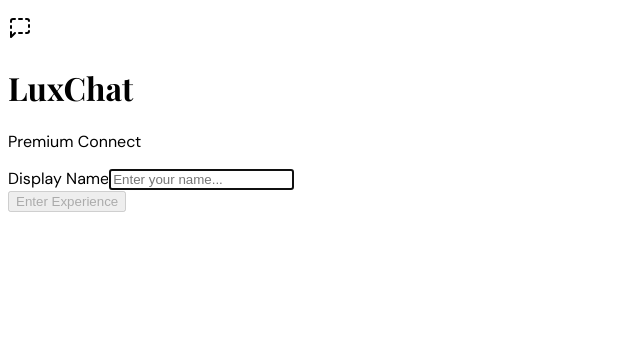
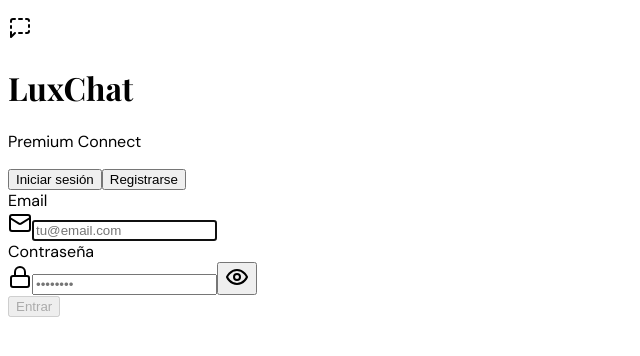
Before and after one commit to AlgorCreationStudio/Luxchat, a React (Vite) app in the folder client/: page / in a window 1280 px wide. Shown: the top 356 px of the page, without its empty margins (0-640 px from the left). Built offline with nearby package versions, Linux system fonts and the light colour scheme; a web font is replaced by a local one.

Commit message:
feat: autenticación con email y contraseña

```diff
--- a/client/src/pages/auth.tsx
+++ b/client/src/pages/auth.tsx
@@ -1,72 +1,152 @@
 import React, { useState } from 'react';
 import { useLocation } from 'wouter';
-import { motion } from 'framer-motion';
+import { motion, AnimatePresence } from 'framer-motion';
 import { useAuthStore } from '@/store/use-auth-store';
-import { useCreateUser } from '@/hooks/use-api';
 import { Button, Input } from '@/components/ui-library';
-import { MessageSquareDashed } from 'lucide-react';
+import { MessageSquareDashed, Eye, EyeOff, Mail, Lock, User } from 'lucide-react';
+
+type Mode = 'login' | 'register';
 
 export default function AuthPage() {
+  const [mode, setMode] = useState<Mode>('login');
   const [displayName, setDisplayName] = useState('');
+  const [email, setEmail] = useState('');
+  const [password, setPassword] = useState('');
+  const [showPassword, setShowPassword] = useState(false);
+  const [error, setError] = useState('');
+  const [loading, setLoading] = useState(false);
   const [, setLocation] = useLocation();
   const login = useAuthStore(s => s.login);
-  const createUser = useCreateUser();
 
-  const handleSubmit = (e: React.FormEvent) => {
+  const handleSubmit = async (e: React.FormEvent) => {
     e.preventDefault();
-    if (!displayName.trim()) return;
+    setError('');
+    setLoading(true);
 
-    createUser.mutate({ displayName: displayName.trim() }, {
-      onSuccess: (user) => {
-        login(user);
-        setLocation('/app');
-      },
-      onError: (err) => {
-        alert(err.message); // In real app, use Toast
+    try {
+      const endpoint = mode === 'register' ? '/api/auth/register' : '/api/auth/login';
+      const body = mode === 'register'
+        ? { displayName: displayName.trim(), email: email.trim(), password }
+        : { email: email.trim(), password };
+
+      const res = await fetch(endpoint, {
+        method: 'POST',
+        headers: { 'Content-Type': 'application/json' },
+        body: JSON.stringify(body),
+      });
+
+      const data = await res.json();
+
+      if (!res.ok) {
+        setError(data.message || 'Ocurrió un error');
+        return;
       }
-    });
+
+      login(data.user, data.token);
+      setLocation('/app');
+    } catch (err) {
+      setError('Error de conexión. Intenta de nuevo.');
+    } finally {
+      setLoading(false);
+    }
+  };
+
+  const switchMode = (newMode: Mode) => {
+    setMode(newMode);
+    setError('');
+    setDisplayName('');
+    setEmail('');
+    setPassword('');
   };
 
   return (
     <div className="min-h-screen bg-background relative flex items-center justify-center overflow-hidden">
-      {/* Abstract Luxury Orbs */}
-      <div className="absolute top-1/4 left-1/4 w-[600px] h-[600px] bg-primary/10 rounded-full blur-[150px] mix-blend-screen animate-pulse"></div>
-      <div className="absolute bottom-1/4 right-1/4 w-[500px] h-[500px] bg-secondary/10 rounded-full blur-[150px] mix-blend-screen animate-pulse" style={{ animationDelay: '2s' }}></div>
+      <div className="absolute top-1/4 left-1/4 w-[600px] h-[600px] bg-primary/10 rounded-full blur-[150px] mix-blend-screen animate-pulse" />
+      <div className="absolute bottom-1/4 right-1/4 w-[500px] h-[500px] bg-secondary/10 rounded-full blur-[150px] mix-blend-screen animate-pulse" style={{ animationDelay: '2s' }} />
 
       <motion.div
         initial={{ opacity: 0, y: 40 }}
         animate={{ opacity: 1, y: 0 }}
-        transition={{ duration: 0.8, ease: "easeOut" }}
+        transition={{ duration: 0.8, ease: 'easeOut' }}
         className="relative z-10 w-full max-w-md p-8 sm:p-12 glass-panel rounded-3xl"
       >
-        <div className="flex flex-col items-center text-center mb-10">
+        <div className="flex flex-col items-center text-center mb-8">
           <div className="w-16 h-16 bg-gradient-to-br from-primary to-primary/60 rounded-2xl flex items-center justify-center shadow-xl shadow-primary/20 mb-6 -rotate-6">
             <MessageSquareDashed className="w-8 h-8 text-primary-foreground rotate-6" />
           </div>
-          <h1 className="text-4xl font-display font-bold text-foreground mb-2">LuxChat</h1>
+          <h1 className="text-4xl font-display font-bold text-foreground mb-1">LuxChat</h1>
           <p className="text-primary font-medium tracking-[0.2em] uppercase text-xs">Premium Connect</p>
         </div>
 
-        <form onSubmit={handleSubmit} className="flex flex-col gap-6">
+        <div className="flex rounded-xl overflow-hidden border border-border/50 mb-8">
+          {(['login', 'register'] as Mode[]).map((m) => (
+            <button
+              key={m}
+              onClick={() => switchMode(m)}
+              className={`flex-1 py-2.5 text-sm font-semibold transition-all ${
+                mode === m
+                  ? 'bg-primary text-primary-foreground'
+                  : 'text-muted-foreground hover:text-foreground'
+              }`}
+            >
+              {m === 'login' ? 'Iniciar sesión' : 'Registrarse'}
+            </button>
+          ))}
+        </div>
+
+        <form onSubmit={handleSubmit} className="flex flex-col gap-4">
+          <AnimatePresence mode="wait">
+            {mode === 'register' && (
+              <motion.div
+                key="name"
+                initial={{ opacity: 0, height: 0 }}
+                animate={{ opacity: 1, height: 'auto' }}
+                exit={{ opacity: 0, height: 0 }}
+                className="overflow-hidden"
+              >
+                <div className="space-y-2 pb-1">
+                  <label className="text-xs font-semibold text-muted-foreground uppercase tracking-widest pl-1">Nombre</label>
+                  <div className="relative">
+                    <User className="absolute left-4 top-1/2 -translate-y-1/2 w-4 h-4 text-muted-foreground" />
+                    <Input value={displayName} onChange={(e) => setDisplayName(e.target.value)} placeholder="Tu nombre..." className="h-12 pl-11" maxLength={30} />
+                  </div>
+                </div>
+              </motion.div>
+            )}
+          </AnimatePresence>
+
           <div className="space-y-2">
-            <label className="text-xs font-semibold text-muted-foreground uppercase tracking-widest pl-1">Display Name</label>
-            <Input
-              value={displayName}
-              onChange={(e) => setDisplayName(e.target.value)}
-              placeholder="Enter your name..."
-              className="h-14 text-lg"
-              autoFocus
-              maxLength={20}
-            />
+            <label className="text-xs font-semibold text-muted-foreground uppercase tracking-widest pl-1">Email</label>
+            <div className="relative">
+              <Mail className="absolute left-4 top-1/2 -translate-y-1/2 w-4 h-4 text-muted-foreground" />
+              <Input type="email" value={email} onChange={(e) => setEmail(e.target.value)} placeholder="tu@email.com" className="h-12 pl-11" autoFocus />
+            </div>
           </div>
+
+          <div className="space-y-2">
+            <label className="text-xs font-semibold text-muted-foreground uppercase tracking-widest pl-1">Contraseña</label>
+            <div className="relative">
+              <Lock className="absolute left-4 top-1/2 -translate-y-1/2 w-4 h-4 text-muted-foreground" />
+              <Input type={showPassword ? 'text' : 'password'} value={password} onChange={(e) => setPassword(e.target.value)} placeholder={mode === 'register' ? 'Mínimo 6 caracteres' : '••••••••'} className="h-12 pl-11 pr-11" />
+              <button type="button" onClick={() => setShowPassword(!showPassword)} className="absolute right-4 top-1/2 -translate-y-1/2 text-muted-foreground hover:text-foreground transition-colors">
+                {showPassword ? <EyeOff className="w-4 h-4" /> : <Eye className="w-4 h-4" />}
+              </button>
+            </div>
+          </div>
+
+          {error && (
+            <motion.p initial={{ opacity: 0, y: -4 }} animate={{ opacity: 1, y: 0 }} className="text-sm text-red-400 text-center bg-red-400/10 rounded-lg py-2 px-3">
+              {error}
+            </motion.p>
+          )}
 
           <Button
             type="submit"
-            isLoading={createUser.isPending}
-            disabled={!displayName.trim()}
-            className="w-full h-14 text-lg mt-4 shadow-xl shadow-primary/20"
+            isLoading={loading}
+            disabled={!email.trim() || !password || (mode === 'register' && !displayName.trim())}
+            className="w-full h-12 text-base mt-2 shadow-xl shadow-primary/20"
           >
-            Enter Experience
+            {mode === 'login' ? 'Entrar' : 'Crear cuenta'}
           </Button>
         </form>
       </motion.div>
--- a/client/src/store/use-auth-store.ts
+++ b/client/src/store/use-auth-store.ts
@@ -4,7 +4,8 @@ import type { User } from '@shared/schema';
 
 interface AuthState {
   user: User | null;
-  login: (user: User) => void;
+  token: string | null;
+  login: (user: User, token: string) => void;
   logout: () => void;
 }
 
@@ -12,8 +13,9 @@ export const useAuthStore = create<AuthState>()(
   persist(
     (set) => ({
       user: null,
-      login: (user) => set({ user }),
-      logout: () => set({ user: null }),
+      token: null,
+      login: (user, token) => set({ user, token }),
+      logout: () => set({ user: null, token: null }),
     }),
     {
       name: 'luxchat-auth',
--- a/shared/schema.ts
+++ b/shared/schema.ts
@@ -5,6 +5,8 @@ import { z } from "zod";
 export const users = pgTable("users", {
   id: uuid("id").primaryKey().defaultRandom(),
   displayName: text("display_name").notNull(),
+  email: text("email").unique(),
+  passwordHash: text("password_hash"),
   avatarUrl: text("avatar_url"),
   status: text("status").default("online"),
   lastSeen: timestamp("last_seen").defaultNow(),
```
Also changed, not shown: shared/routes.ts (+19 -0 lines), 2 other files (tests, documents, lock files or other folders).
